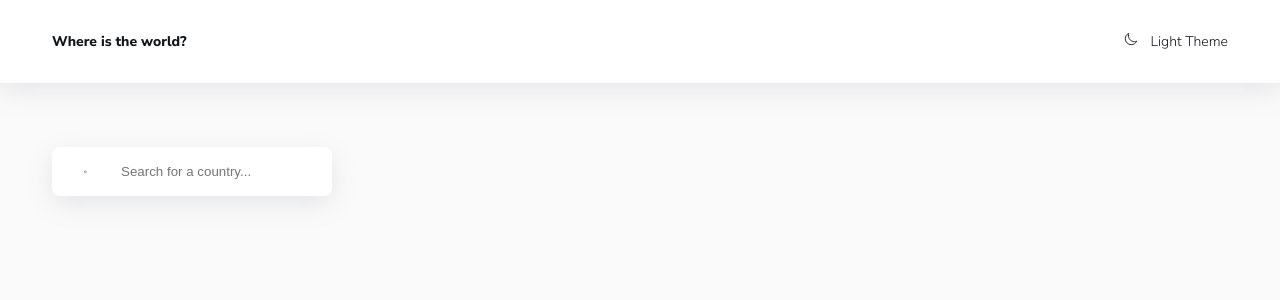
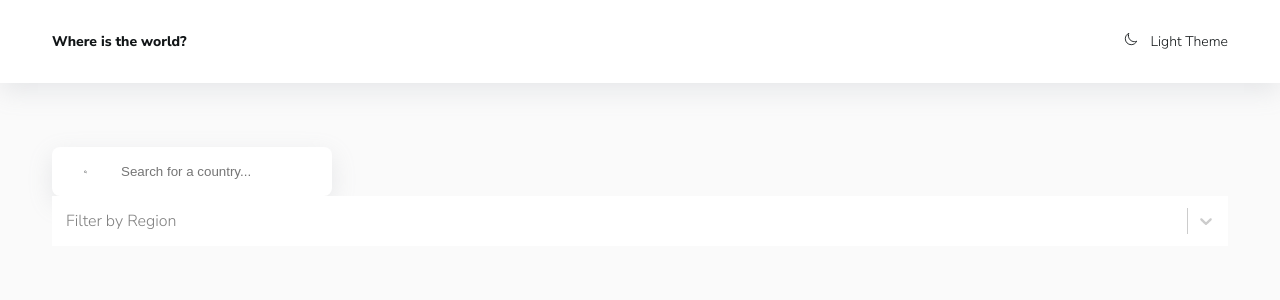
Before and after one commit to AlexNemtsev/countries-api, a React (Vite) app: page / in a window 1280 px wide. Shown: the top 300 px of the page. Built offline with nearby package versions, Linux system fonts and the light colour scheme.

Commit message:
feat: add custom selects on controls

```diff
--- a/src/components/Controls.tsx
+++ b/src/components/Controls.tsx
@@ -1,11 +1,35 @@
 import { useState } from 'react';
 import Search from './Search';
+import CustomSelect from './CustomSelect';
+
+interface Option {
+  value: string;
+  label: string;
+}
+
+const options: Option[] = [
+  { value: 'Africa', label: 'Africa' },
+  { value: 'America', label: 'America' },
+  { value: 'Asia', label: 'Asia' },
+  { value: 'Europe', label: 'Europe' },
+  { value: 'Oceania', label: 'Oceania' },
+];
 
 export default function Controls() {
   const [search, setSearch] = useState('');
+  const [region, setRegion] = useState('second');
+
   return (
     <div>
       <Search search={search} setSearch={setSearch} />
+      <CustomSelect
+        options={options}
+        placeholder="Filter by Region"
+        isClearable
+        isSearchable={false}
+        value={region}
+        onChange={setRegion}
+      />
     </div>
   );
 }
--- a/src/components/CustomSelect.tsx
+++ b/src/components/CustomSelect.tsx
@@ -1,20 +1,7 @@
 import styled from 'styled-components';
-import Select, { CSSObjectWithLabel, ControlProps, GroupBase } from 'react-select';
+import Select, { CSSObjectWithLabel, GroupBase, OptionProps } from 'react-select';
 
-// export default function CustomSelect() {
-//   return (
-//     <Select
-//       styles={{
-//         control: (baseStyles, state) => ({
-//           ...baseStyles,
-//           borderColor: state.isFocused ? 'grey' : 'red',
-//         }),
-//       }}
-//     />
-//   );
-// }
-
-export const CustomSelect = styled(Select).attrs({
+export default styled(Select).attrs({
   styles: {
     control: (baseStyles: CSSObjectWithLabel) => ({
       ...baseStyles,
@@ -28,7 +15,12 @@ export const CustomSelect = styled(Select).attrs({
     }),
     option: (
       baseStyles: CSSObjectWithLabel,
-      state: ControlProps<unknown, false, GroupBase<unknown>>
-    ) => ({}),
+      props: OptionProps<unknown, false, GroupBase<unknown>>
+    ) => ({
+      ...baseStyles,
+      cursor: 'pointer',
+      color: 'var(--colors-text)',
+      backgroundColor: props.isSelected ? 'var(--colors-background)' : 'var(--colors-ui-base)',
+    }),
   },
 })``;
```
